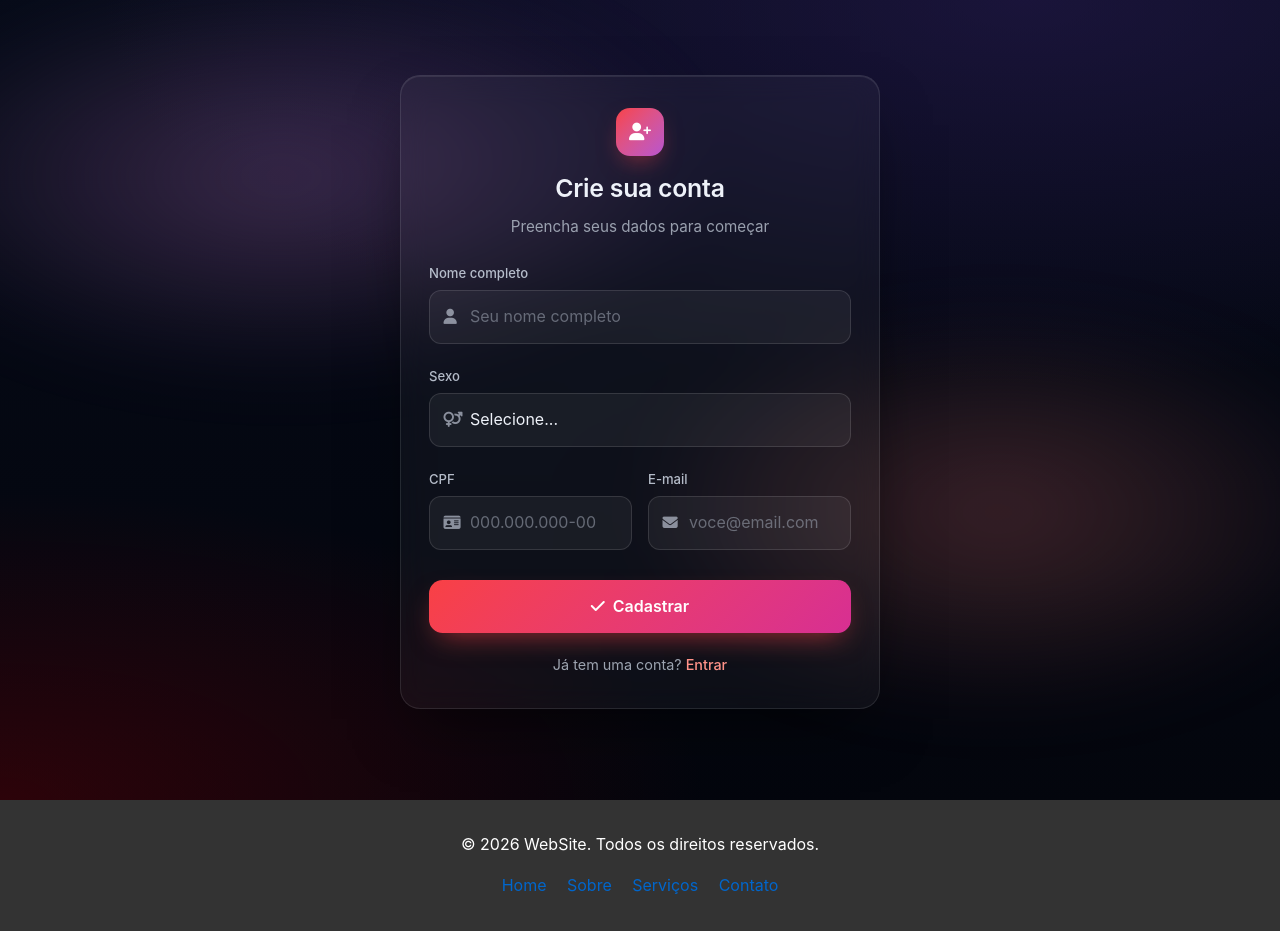
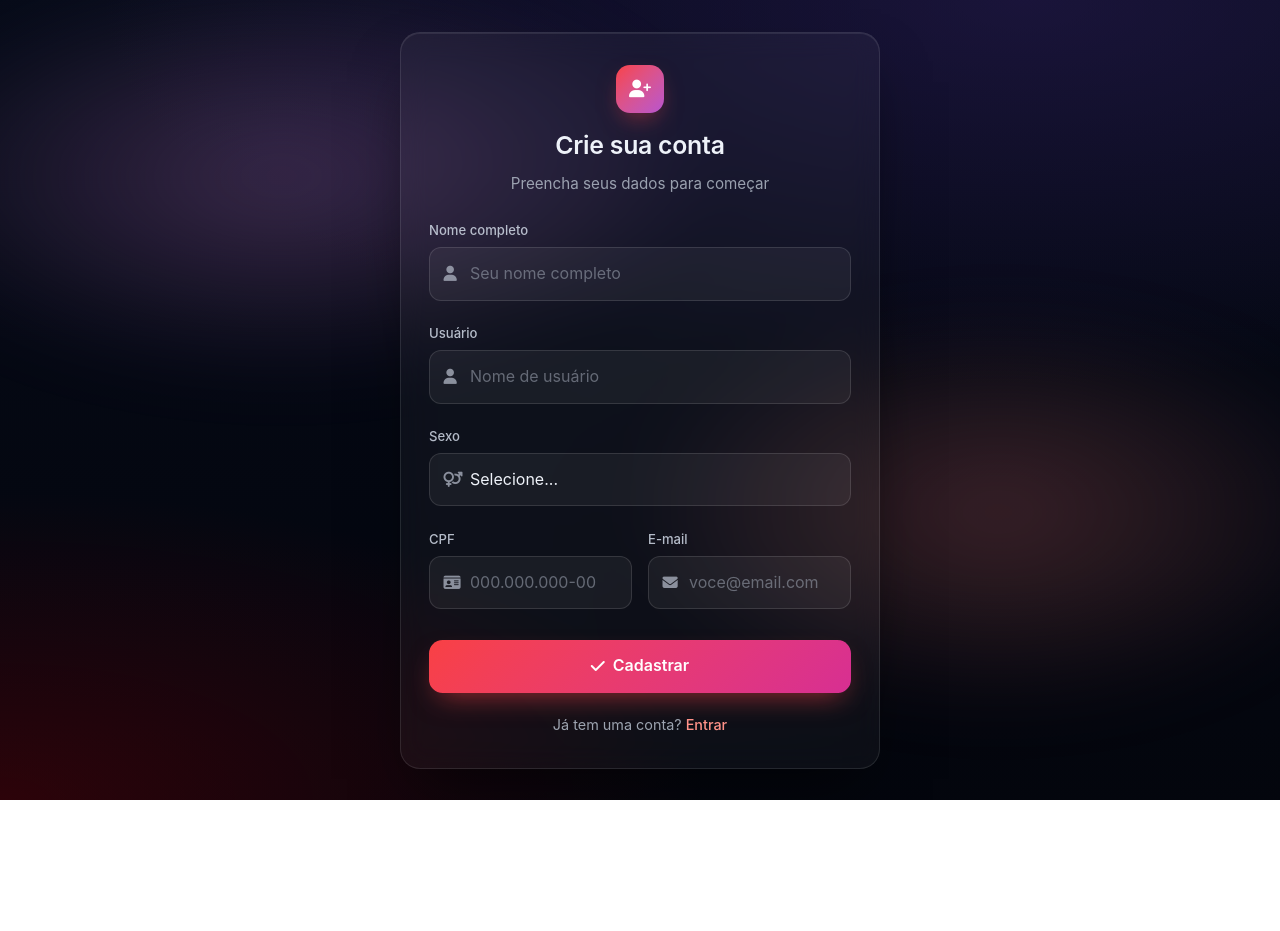
Before and after one commit to Gleison-Torres/financial, a Django app: page /account/register/ in a window 1280 px wide. Shown: the part 77-1008 px from the top of the page. After the commit the page ends 877 px from the top, so only its background shows below. Run offline with Django 5.2, Linux system fonts and the light colour scheme; parts of the project's set-up code (start-up, migrations or seed data) failed here and were passed over.

Commit message:
chore: backup antes da refatoração do CSS

```diff
--- a/register/templates/register.html
+++ b/register/templates/register.html
@@ -41,13 +41,29 @@
         </label>
 
         <label class="field">
+          <span class="field-label">Usuário</span>
+          <span class="field-control">
+            <i class="fa-solid fa-user field-icon" aria-hidden="true"></i>
+            <input
+              type="text"
+              name="usuario"
+              id="usuario"
+              placeholder="Nome de usuário"
+              autocomplete="user"
+              required
+            />
+          </span>
+          <span class="error-msg" id="err-usuario"></span>
+        </label>
+
+        <label class="field">
           <span class="field-label">Sexo</span>
           <span class="field-control">
             <i class="fa-solid fa-venus-mars field-icon" aria-hidden="true"></i>
             <select class="select-native" name="sexo" id="sexo" required>
               <option value="">Selecione...</option>
+              <option value="M">Masculino</option>
               <option value="F">Feminino</option>
-              <option value="M">Masculino</option>
               <option value="O">Outro</option>
               <option value="N">Prefiro não informar</option>
             </select>
--- a/template_base/templates/base.html
+++ b/template_base/templates/base.html
@@ -11,7 +11,7 @@
 </head>
 
 <body>
-    <!-- Navbar -->
+    <!-- Navbar  -->
     <nav>
         <div class="logo">Financeiro</div>
         <div class="nav-buttons">
@@ -23,7 +23,7 @@
     <!-- Main Content -->
     {% block 'content' %}{% endblock %}
 
-    <!-- Footer -->
+    <!-- Footer
     <footer>
         <p>&copy; 2026 WebSite. Todos os direitos reservados.</p>
         <div>
@@ -34,6 +34,8 @@
         </div>
     </footer>
 
+    -->
+
     <!-- Scripts JS -->
     {% block 'scripts' %}{% endblock %}
 
```
